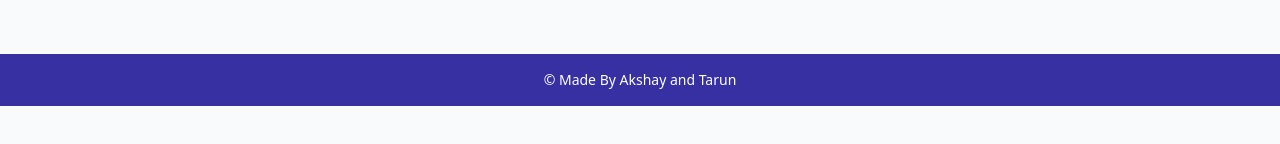
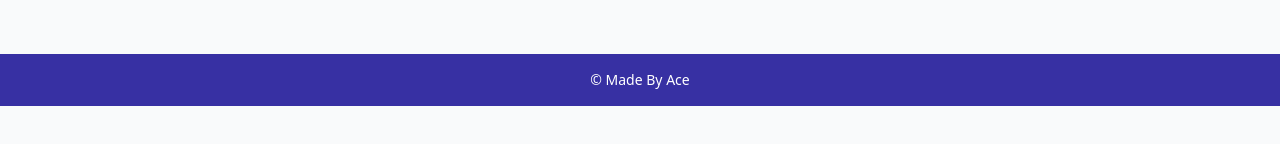
Before and after one commit to tarunKakani/Simple-Blog, a plain HTML site: page index.html in a window 1280 px wide. Shown: the part 694-838 px from the top of the page. Drawn offline with nearby package versions, Linux system fonts and the light colour scheme.

Commit message:
updated code

```diff
--- a/index.html
+++ b/index.html
@@ -76,7 +76,7 @@
     <!-- Footer -->
     <footer class="fixed bottom-0 left-0 w-full bg-indigo-800 text-white py-4">
         <div class="footer mx-auto text-center">
-            <p class="text-sm">&#169; Made By Akshay and Tarun</p>
+            <p class="text-sm">&#169; Made By Ace</p>
         </div>
     </footer>
 
```
